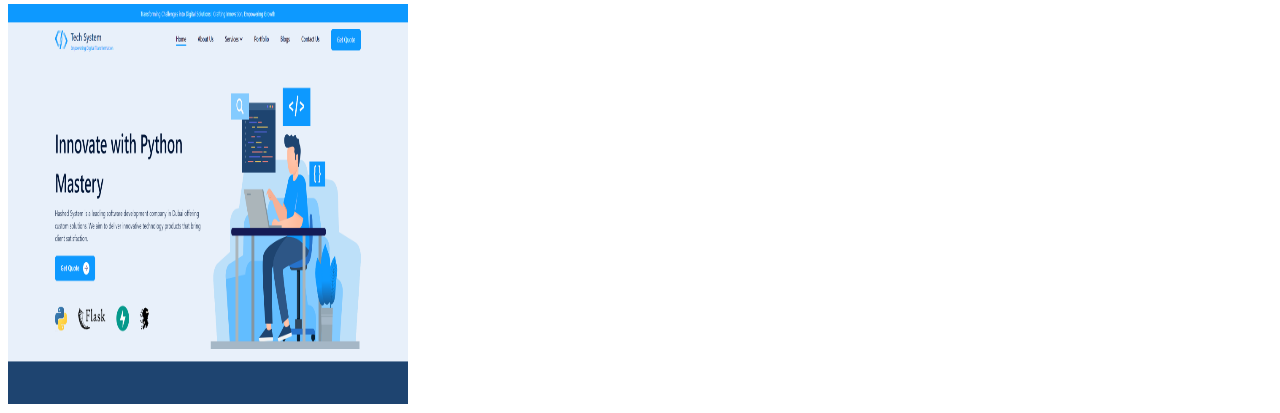
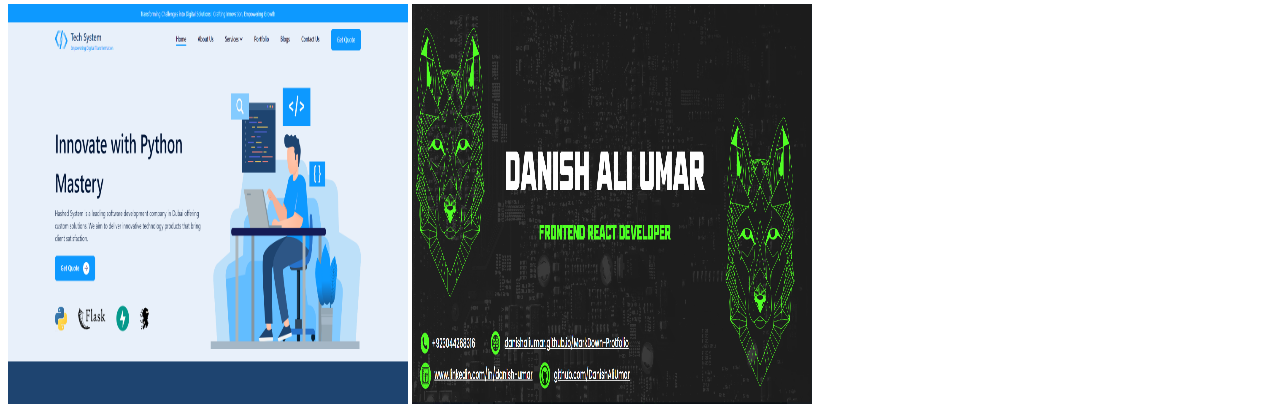
Before and after one commit to DanishAliUmar/Profile__Images, a plain HTML site: page index.html in a window 1280 px wide. Shown: the part 812-1225 px from the top of the page. Drawn offline with Linux system fonts and the light colour scheme.

Commit message:
Call Banner Image ...

```diff
--- a/index.html
+++ b/index.html
@@ -13,5 +13,6 @@
     <img src="./Portfolio1.png" alt="" width="400" height="400" />
     <img src="./portfoilo3.png" alt="" width="400" height="400" />
     <img src="./protfolio-5.png" alt="" width="400" height="400" />
+    <img src="./GitHub-profile-Banner.png" alt="" width="400" height="400" />
   </body>
 </html>
```
